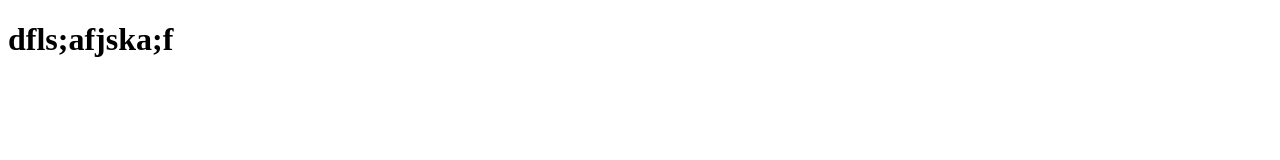
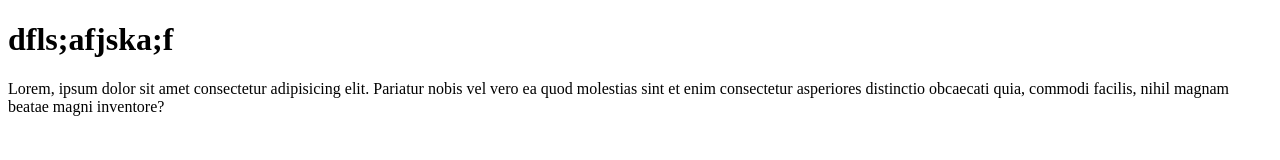
Before and after one commit to Nur-NobyRahaman/bb, a plain HTML site: page index.html in a window 1280 px wide. Drawn offline with Linux system fonts and the light colour scheme.

Commit message:
dfsalkfsdk

```diff
--- a/index.html
+++ b/index.html
@@ -7,5 +7,6 @@
 </head>
 <body>
     <h1>dfls;afjska;f</h1>
+    <p>Lorem, ipsum dolor sit amet consectetur adipisicing elit. Pariatur nobis vel vero ea quod molestias sint et enim consectetur asperiores distinctio obcaecati quia, commodi facilis, nihil magnam beatae magni inventore?</p>
 </body>
 </html>
```
